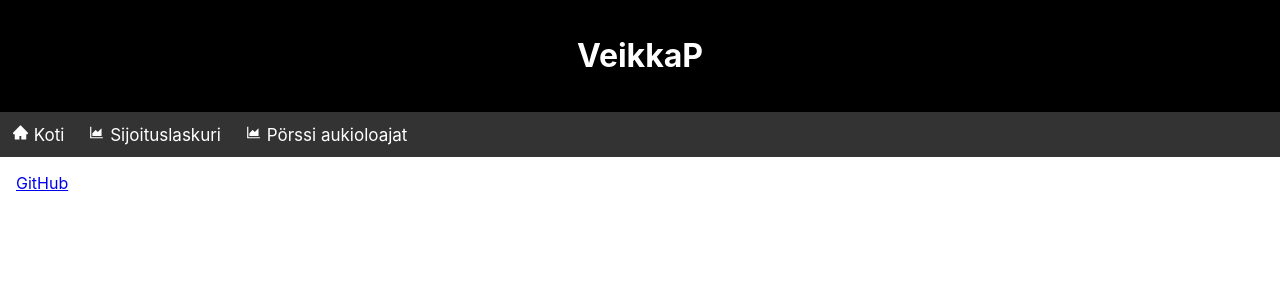
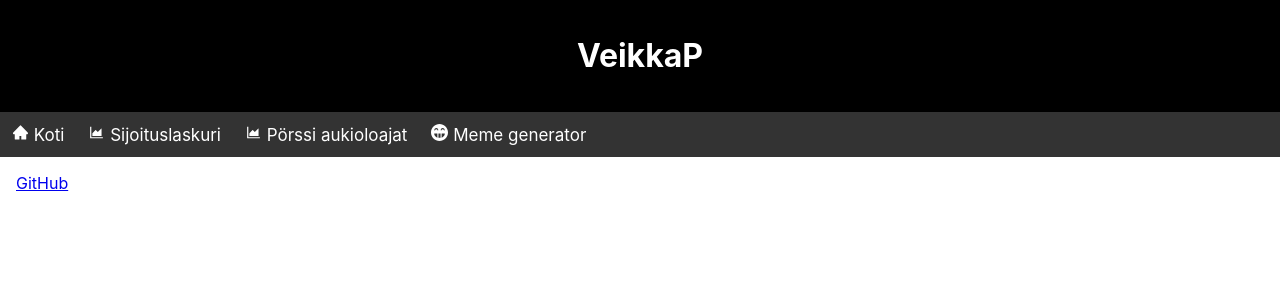
Before and after one commit to Iiigorriii/reactnettisivut, a Next.js app: page / in a window 1280 px wide. Shown: the top 300 px of the page. Built offline with nearby package versions, Linux system fonts and the light colour scheme.

Commit message:
Update Navbar.js

```diff
--- a/components/Navbar/Navbar.js
+++ b/components/Navbar/Navbar.js
@@ -1,5 +1,6 @@
 import Link from "next/link";
 import { AiOutlineAreaChart, AiFillHome } from "react-icons/ai";
+import { ImGrin2 } from "react-icons/im";
 
 import styles from "./Navbar.module.css";
 
@@ -20,5 +21,10 @@ export const Navbar = () => (
         <AiOutlineAreaChart /> Pörssi aukioloajat
       </a>
     </Link>
+    <Link href="/meme-generator">
+      <a className={styles.linkki}>
+        <ImGrin2 /> Meme generator
+      </a>
+    </Link>
   </nav>
 );
```
